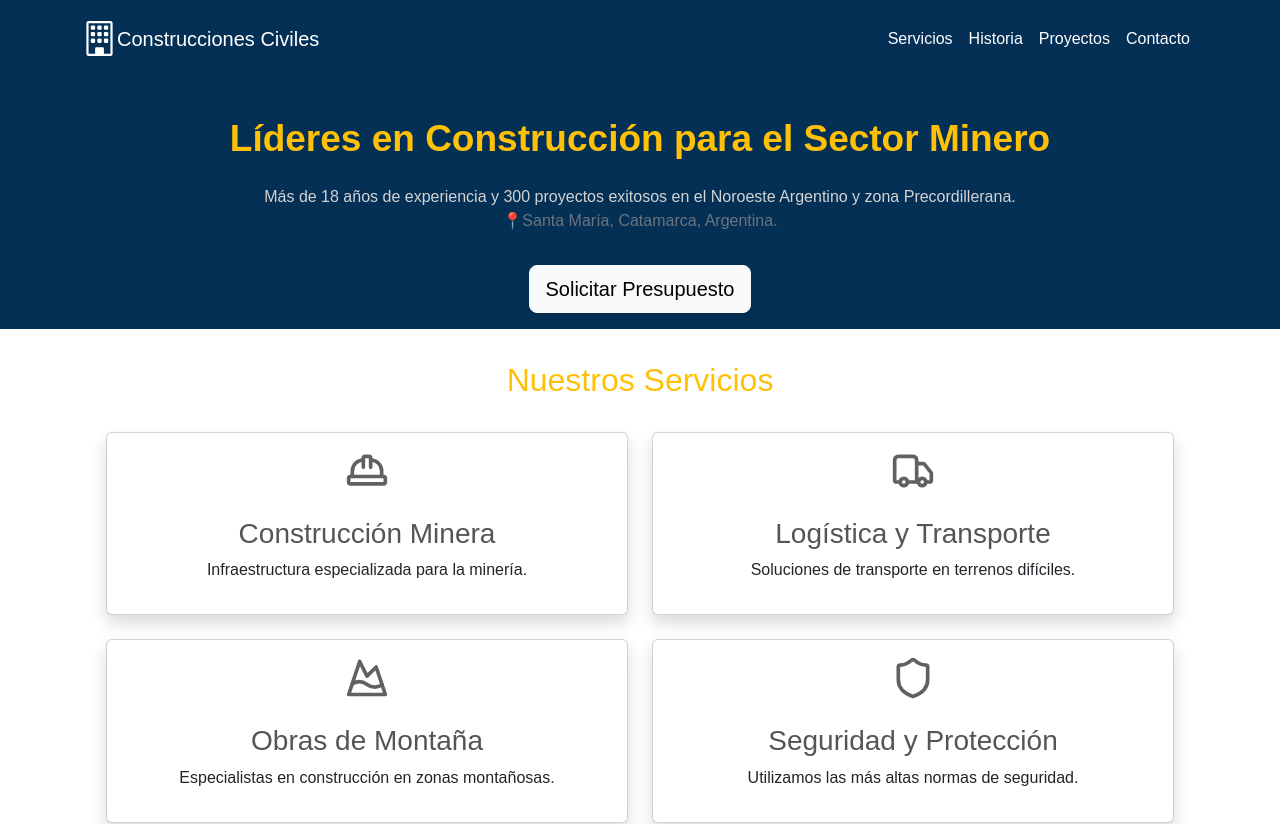
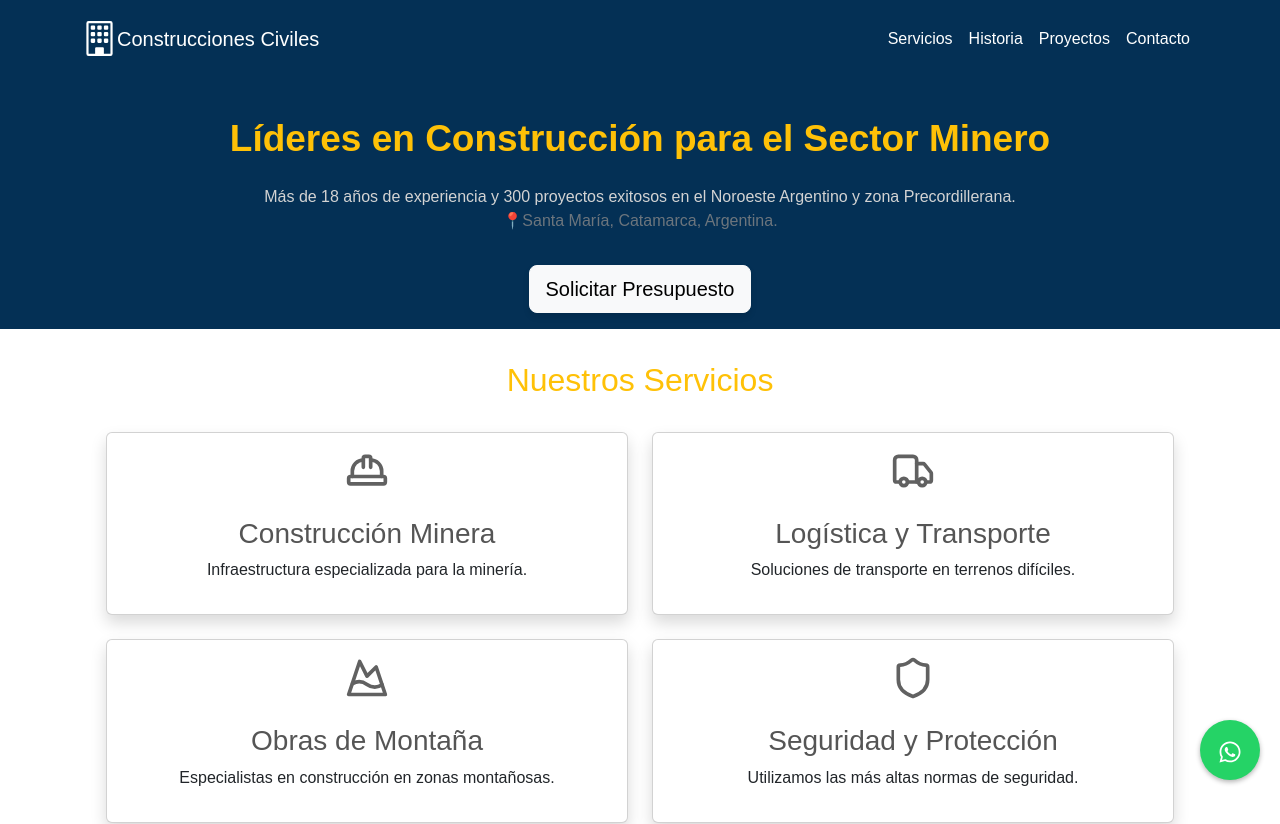
Before and after one commit to juantoranzos/guaymasconstrucciones, a React (Vite) app: page / in a window 1280 px wide. Shown: the top 824 px of the page. Built offline with nearby package versions, Linux system fonts and the light colour scheme.

Commit message:
agregue un boton de wsp que redirecciona y crea un mensaje automatico

```diff
--- a/src/App.css
+++ b/src/App.css
@@ -86,3 +86,20 @@
    .amarillo{
     color: #FFC107;
    }
+   .whatsapp-btn {
+    position: fixed;
+    bottom: 20px;
+    right: 20px;
+    z-index: 1000;
+    background-color: #25D366;
+    color: white;
+    border: none;
+    border-radius: 50%;
+    width: 60px;
+    height: 60px;
+    font-size: 24px;
+    text-align: center;
+    line-height: 60px;
+    box-shadow: 0px 2px 5px rgba(0,0,0,0.3);
+    cursor: pointer;
+  }
--- a/src/components/Proyectos.jsx
+++ b/src/components/Proyectos.jsx
@@ -4,7 +4,7 @@ import img from '../img/todaslasmaquinas.jpeg'
 import img2 from '../img/nieve2.jpeg'
 import img3 from '../img/livent.jpeg'
 import img4 from '../img/camioncargado.jpeg'
-import img5 from '../img/espaciosdetrabajo.webp'
+import img5 from '../img/panelsolar.webp'
 import img6 from '../img/minacieloabierto.webp'
 import img7 from '../img/maquinascargando.webp'
 import img8 from '../img/personal2.webp'
--- /dev/null
+++ b/src/components/WhatsappLink.jsx
@@ -0,0 +1,16 @@
+import React from 'react'
+import { FaWhatsapp } from "react-icons/fa";
+
+export const WhatsappLink = () => {
+    const numero = "543838602382";
+    const mensaje = "Hola!, Quiero solicitar un presupuesto";
+    const url = `https://api.whatsapp.com/send?phone=${numero}&text=${mensaje}`;
+  return (
+    <>
+    <a className="whatsapp-btn" href={url} target="_blank" rel="noopener noreferrer">
+    <FaWhatsapp />
+
+    </a>
+    </>
+  )
+}
--- a/src/pages/Home.jsx
+++ b/src/pages/Home.jsx
@@ -7,6 +7,7 @@ import { Proyectos } from '../components/Proyectos'
 import { Contacto } from '../components/Contacto'
 import { Footer } from '../components/Footer'
 import { Confian } from '../components/Confian'
+import { WhatsappLink } from '../components/WhatsappLink'
 
 export const Home = () => {
   return (
@@ -19,6 +20,7 @@ export const Home = () => {
     <Confian />
     <Contacto />
     <Footer />
+    <WhatsappLink />
     </>
   )
 }
```
